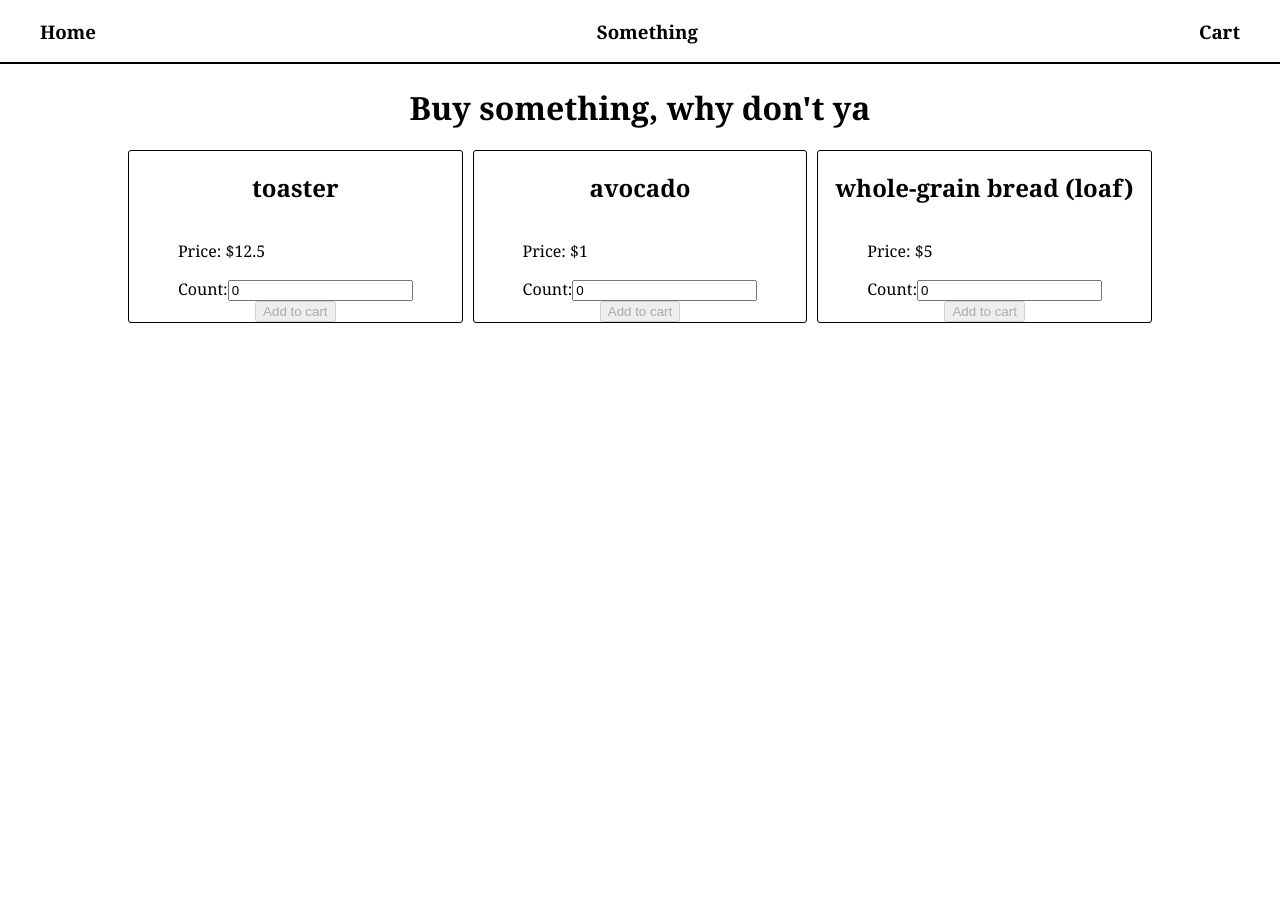
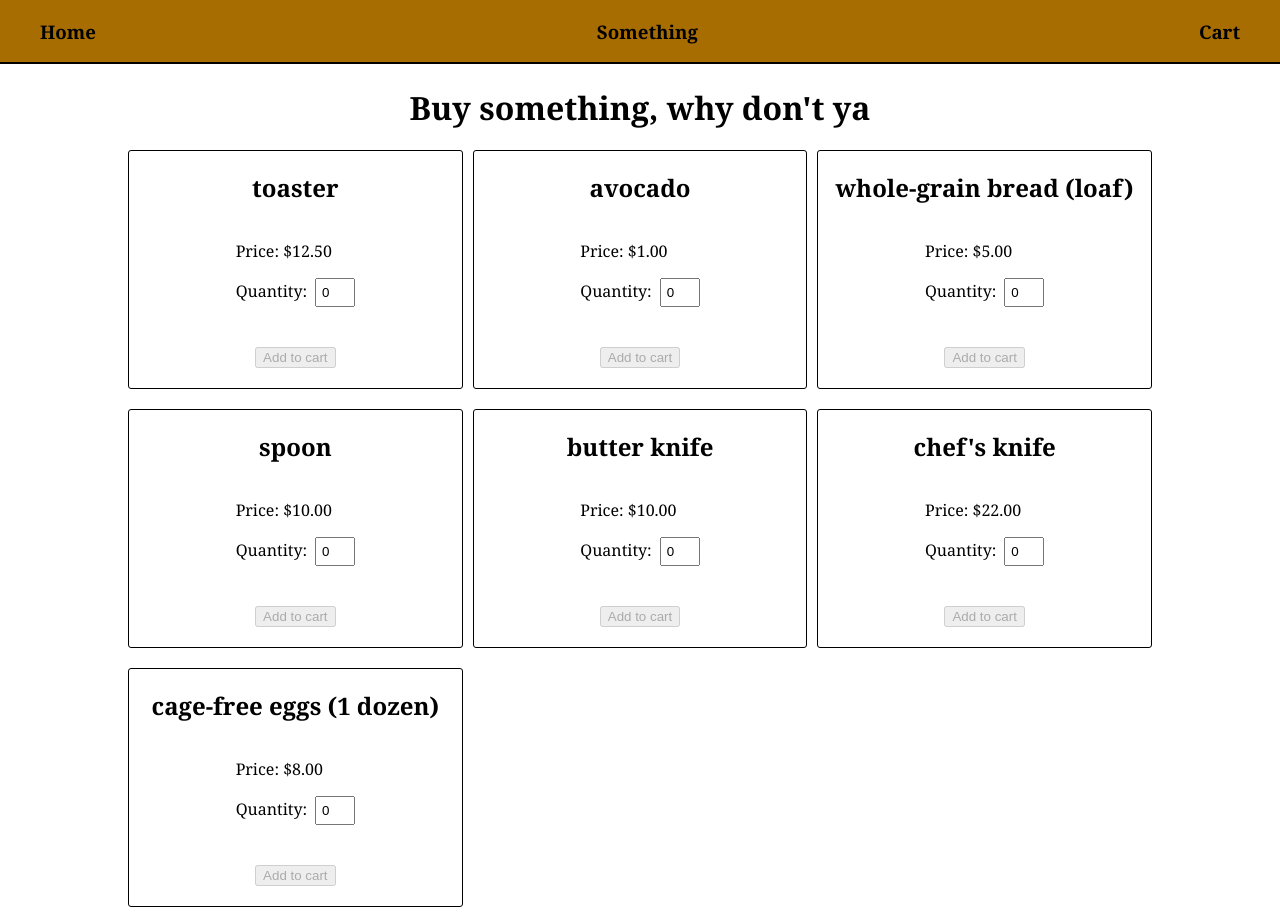
Before and after one commit to ubercj/avo-emporium, a React (Create React App) app: page / in a window 1280 px wide. Before the commit the page ends 800 px from the top, so only its background shows below. Built offline with nearby package versions, Linux system fonts and the light colour scheme.

Commit message:
Fixed prices to display as dollars and cents, plus tweaked some styling.

```diff
--- a/src/assets/stylesheets/index.css
+++ b/src/assets/stylesheets/index.css
@@ -14,13 +14,29 @@ body {
 }
 
 nav {
+  position: sticky;
+  top: 0;
+
   display: flex;
   justify-content: space-between;
   align-items: center;
 
+  background-color: rgb(168, 109, 0);
+
   padding-left: 40px;
   padding-right: 40px;
   border-bottom: 2px solid black;
+}
+
+input {
+  width: 40px;
+  margin-left: 8px;
+  padding: 5px;
+}
+
+.card-bottom {
+  margin-top: 40px;
+  margin-bottom: 20px;
 }
 
 span {
@@ -72,8 +88,3 @@ a:link {
 
   width: 80%;
 }
-
-.checkout {
-  margin-top: 40px;
-  margin-bottom: 20px;
-}
--- a/src/components/Cart.js
+++ b/src/components/Cart.js
@@ -29,10 +29,10 @@ const Cart = (props) => {
 
   return (
     <div className="feed card">
-      <h2>Cart total: ${total}</h2>
+      <h2>Cart total: ${total.toFixed(2)}</h2>
       {showCartContents(cart)}
       <Link to="/checkout">
-        <button className="checkout">Checkout</button>
+        <button className="card-bottom">Checkout</button>
       </Link>
     </div>
   )
--- a/src/components/CartCard.js
+++ b/src/components/CartCard.js
@@ -38,7 +38,7 @@ const CartCard = (props) => {
       return (
         <div>
           <label>
-            Count:
+            Quantity:
             <input
               type="number" min="0" value={count}
               onChange={handleChange}
@@ -61,8 +61,13 @@ const CartCard = (props) => {
     <div className="card in-cart">
       <h4>{product.title}</h4>
       {displayCount(wantToChange)}
-      <p>Total Cost: {product.count * product.price}</p>
-      <button onClick={() => removeFromCart(product, cart)}>Remove</button>
+      <p>Price: ${Number(product.price).toFixed(2)}</p>
+      <p>Total Cost: ${(product.count * product.price).toFixed(2)}</p>
+      <button
+        className="card-bottom"
+        onClick={() => removeFromCart(product, cart)}>
+          Remove
+        </button>
     </div>
   );
 }
--- a/src/components/HomePage.js
+++ b/src/components/HomePage.js
@@ -12,6 +12,10 @@ const HomePage = (props) => {
         <ItemCard cart={cart} setCart={setCart} product={inventory.toaster}/>
         <ItemCard cart={cart} setCart={setCart} product={inventory.avocado}/>
         <ItemCard cart={cart} setCart={setCart} product={inventory.bread}/>
+        <ItemCard cart={cart} setCart={setCart} product={inventory.spoon}/>
+        <ItemCard cart={cart} setCart={setCart} product={inventory.butterKnife}/>
+        <ItemCard cart={cart} setCart={setCart} product={inventory.chefsKnife}/>
+        <ItemCard cart={cart} setCart={setCart} product={inventory.eggs}/>
       </section>
     </div>
   )
--- a/src/components/ItemCard.js
+++ b/src/components/ItemCard.js
@@ -42,9 +42,9 @@ const ItemCard = (props) => {
 
   const showAddButton = () => {
     if (count > 0) {
-      return <button onClick={handleClick}>Add to cart</button>
+      return <button className="card-bottom" onClick={handleClick}>Add to cart</button>
     } else {
-      return <button disabled onClick={handleClick}>Add to cart</button>
+      return <button className="card-bottom" disabled onClick={handleClick}>Add to cart</button>
     }
   }
 
@@ -52,9 +52,9 @@ const ItemCard = (props) => {
     <div className="card">
       <h2>{product.title}</h2>
       <div>
-        <p>Price: ${product.price}</p>
+        <p>Price: ${Number(product.price).toFixed(2)}</p>
         <label>
-          Count:
+          Quantity:
           <input
             type="number" min="0" value={count}
             onChange={handleChange}
--- a/src/modules/inventory.js
+++ b/src/modules/inventory.js
@@ -4,8 +4,12 @@ const inventory = (() => {
   const toaster = product(1, "toaster", 12.5, 1);
   const avocado = product(2, "avocado", 1, 1);
   const bread = product(3, "whole-grain bread (loaf)", 5, 1);
+  const spoon = product(4, "spoon", 10, 1);
+  const butterKnife = product(5, "butter knife", 10, 1);
+  const chefsKnife = product(6, "chef's knife", 22, 1);
+  const eggs = product(7, "cage-free eggs (1 dozen)", 8, 1);
 
-  return { toaster, avocado, bread };
+  return { toaster, avocado, bread, spoon, butterKnife, chefsKnife, eggs };
 })();
 
 export default inventory;
```
